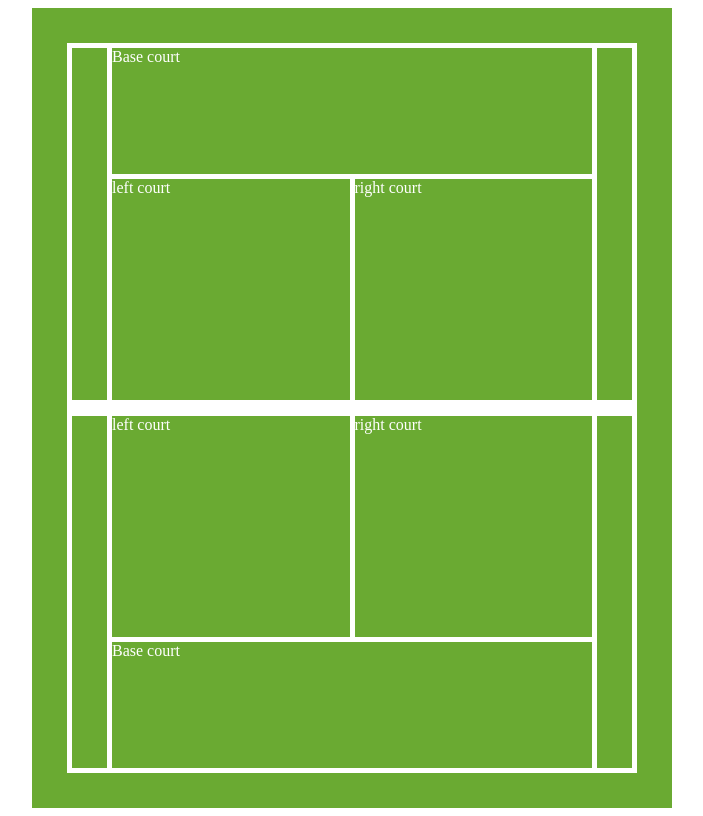
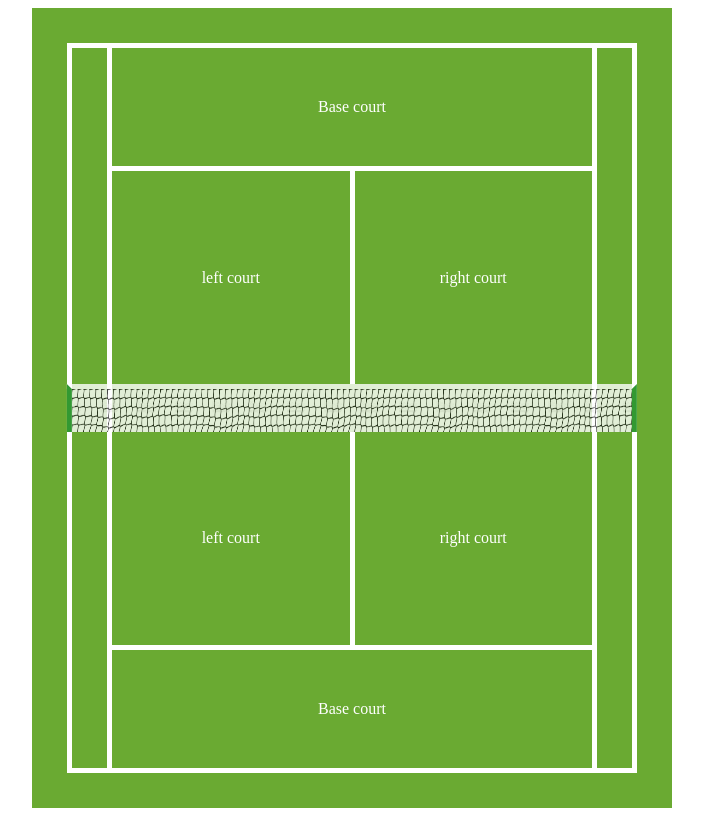
Before and after one commit to Madhusuthanan-B/Tennis, an Angular app in the folder Tennis-Simulator-App/: page / in a window 1280 px wide. Shown: the whole page, without its empty margins (288-991 px from the left). Built offline with nearby package versions, Linux system fonts and the light colour scheme.

Commit message:
Tennis net styling

```diff
--- a/Tennis-Simulator-App/src/app/app.component.scss
+++ b/Tennis-Simulator-App/src/app/app.component.scss
@@ -8,7 +8,7 @@ $court-to-singles-court-padding: 5rem;
 
 $singles-court-width: $court-width - $court-to-singles-court-padding;
 
-$net-height: 1rem;
+$net-height: 3rem;
 $back-court-height: $court-height/2 - $net-height / 2;
 
 $inner-court-padding: 3rem;
@@ -56,6 +56,9 @@ $forward-court-height: $back-court-height /2+$inner-court-padding;
 
           .base-court {
             height: $base-court-height;
+            display: flex;
+            justify-content: center;
+            align-items: center;
           }
 
           .forward-court {
@@ -65,6 +68,9 @@ $forward-court-height: $back-court-height /2+$inner-court-padding;
 
             section {
               width: 50%;
+              display: flex;
+              justify-content: center;
+              align-items: center;
             }
 
             .right {
@@ -76,8 +82,15 @@ $forward-court-height: $back-court-height /2+$inner-court-padding;
         .net {
           height: $net-height;
           width: $court-width;
+          border-left: 5px solid green;
+          border-right: 5px solid green;
+          border-top: 5px solid #ffff;
           background-color: #ffff;
-          transform: translate(-$court-to-singles-court-padding/2, 0);
+          opacity: 0.8;
+          background-size: 7rem 10rem;
+          background-image: url("../assets/tennis-net.jpg");
+          background-repeat: repeat;
+          transform: translate(-$court-to-singles-court-padding/2 - 0.32, 0);
         }
       }
     }
```
Also changed, not shown: Tennis-Simulator-App/src/assets/tennis-net.jpg (added).
